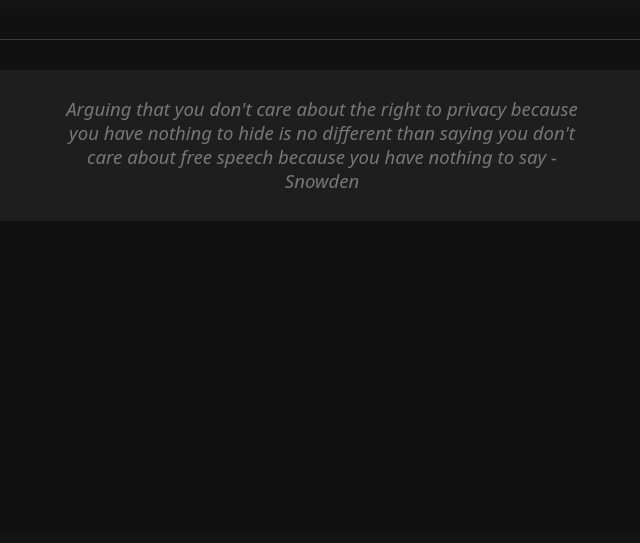
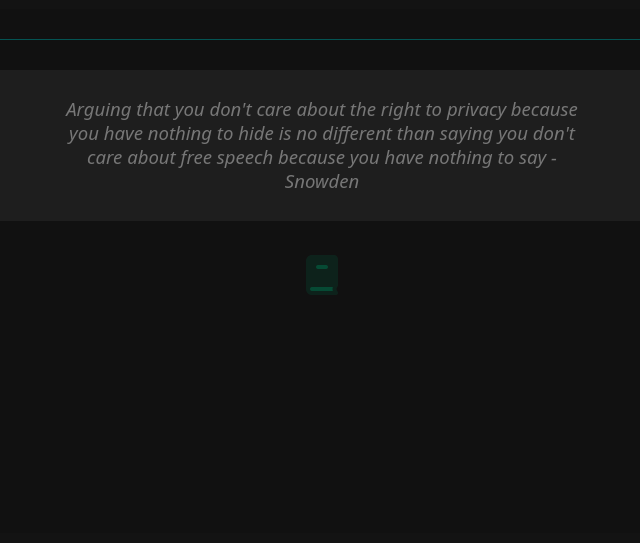
Before and after one commit to MadDud/website-tordo-net, a plain HTML site: page index.html in a window 1280 px wide. Shown: the part 191-734 px from the top of the page, without its empty margins (318-958 px from the left). Drawn offline with Linux system fonts and the light colour scheme.

Commit message:
added book

```diff
--- a/index.html
+++ b/index.html
@@ -58,8 +58,10 @@
       flex: 1;
       width: 100%;
       display: flex;
-      justify-content: center;
-      align-items: flex-start;
+      flex-direction: column;
+      justify-content: flex-start;
+      align-items: center;
+      gap: 30px;
     }
 
     div.quote {
@@ -100,6 +102,9 @@
     a:active {
       color: var(--link-active);
     }
+    img.book-icon {
+      filter: brightness(0.4);
+    }
   </style>
 </head>
 <body>
@@ -137,6 +142,9 @@
   </script>
 </p>
     </div>
+
+  <a href="https://library.tordo.net"><img class="book-icon" src="/src/book.svg" alt="Book icon" /></a>
+
   </main>
 
   <footer class="footer">
```
Also changed, not shown: src/book.svg (added).
